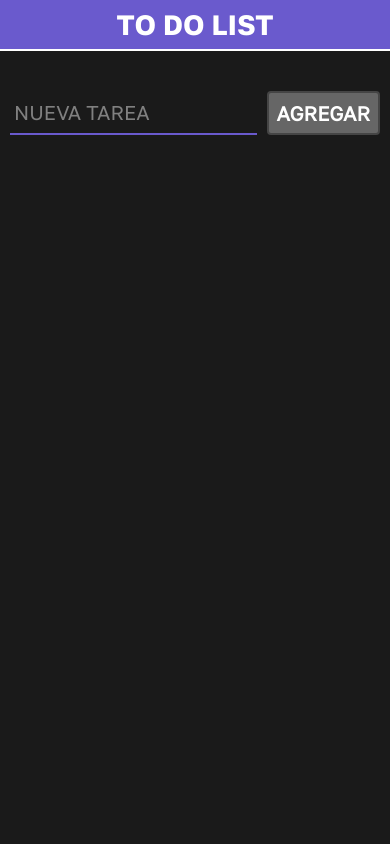
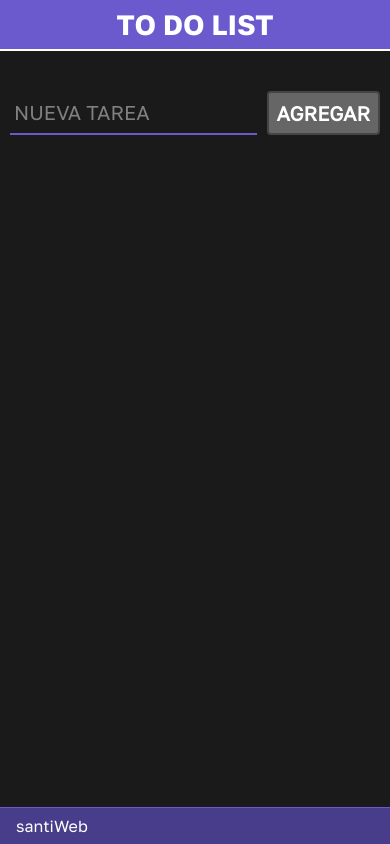
Before and after one commit to santio89/coder-desarollo-apps, a React Native app: screen / in a window 390 px wide. Built offline with nearby package versions, Linux system fonts and the light colour scheme.

Commit message:
small fix

```diff
--- a/App.js
+++ b/App.js
@@ -1,5 +1,6 @@
-import { View, StyleSheet } from 'react-native';
+import { View, StyleSheet, Text } from 'react-native';
 import Header from './components/Header.js';
+import Footer from './components/Footer.js';
 import ToDoList from './components/ToDoList.js';
 import { useFonts } from 'expo-font';
 import * as SplashScreen from 'expo-splash-screen';
@@ -29,6 +30,7 @@ export default function App() {
     <View style={styles.container} onLayout={onLayoutRootView}>
       <Header />
       <ToDoList />
+      <Footer />
     </View>
   );
 }
@@ -38,7 +40,7 @@ const styles = StyleSheet.create({
     flex: 1,
     backgroundColor: Constants.colorDark,
     alignItems: 'center',
-    justifyContent: 'center',
+    justifyContent: 'space-between',
     color: Constants.colorWhite,
   }
 });
--- /dev/null
+++ b/components/Footer.js
@@ -0,0 +1,28 @@
+import React from 'react'
+import { View, Text, StyleSheet, Linking } from 'react-native'
+import Constants from '../styles/Constants'
+
+export default function Footer() {
+    return (
+        <View style={styles.footer}>
+            <Text style={styles.footerText} onPress={() => Linking.openURL('https://santiweb.netlify.app/')}>santiWeb</Text>
+        </View>
+    )
+}
+
+const styles = StyleSheet.create({
+    footer: {
+        backgroundColor: Constants.colorPrimaryDark,
+        width: '100%',
+        textAlign: 'end',
+        borderTopWidth: 1,
+        borderColor: Constants.colorPrimary,
+        paddingHorizontal: 8,
+    },
+    footerText: {
+        color: Constants.colorWhite,
+        fontFamily: Constants.fontPrimary,
+        fontSize: Constants.fontSm,
+        padding: 8,
+    }
+})
```
